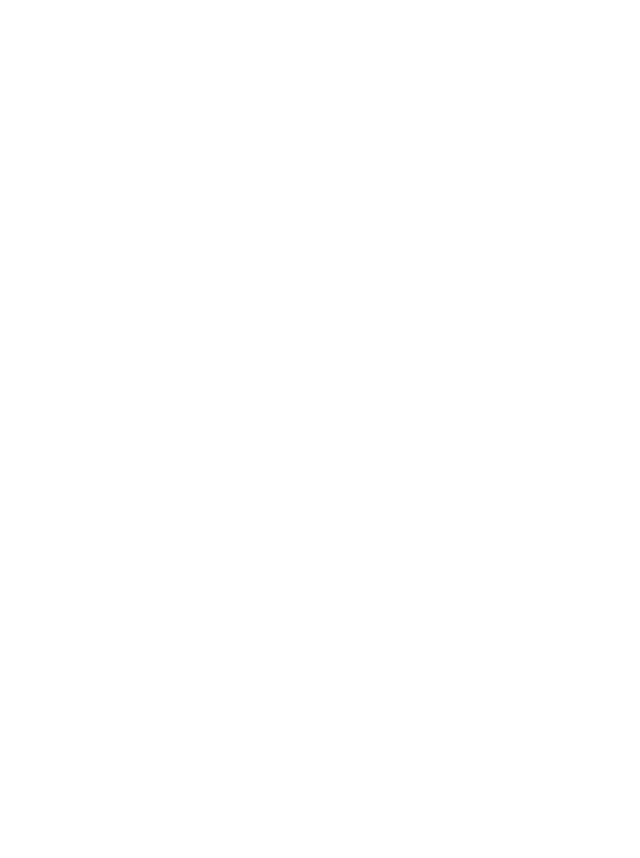
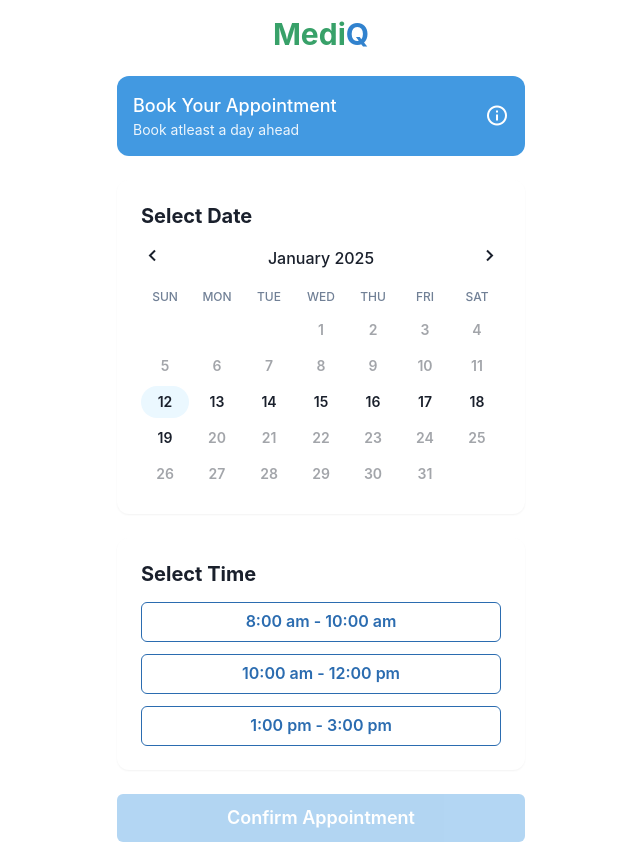
Before and after one commit to Asymptoads/MediQ, a React (Vite) app in the folder frontend/: page /appointmentsch in a window 1280 px wide. Before the commit this address had no page. Shown: the whole page, without its empty margins (319-959 px from the left). Before the commit the page ends 800 px from the top, so only its background shows below. Built offline with nearby package versions, Linux system fonts and the light colour scheme; a web font is replaced by a local one.

Commit message:
datepicker again

```diff
--- a/frontend/src/App.tsx
+++ b/frontend/src/App.tsx
@@ -24,7 +24,7 @@
 import './App.scss';
 import SpecializationDetails from './components/Patient/Specilization/SpecilizationDetails';
 import BookAppointment from './pages/Patient/BookAppointment/BookAppointment';
-
+import Appointmentsch from './pages/Patient/appointmentsch/appointmentsch';
 const App = () => {
     // return (
     //     <Box className='app'>
@@ -69,6 +69,7 @@
 
                     <Route path='/register' element={<Register />} />
                     <Route path='/my-account' element={<MyAccount />} />
+                    <Route path='/appointmentsch' element={<Appointmentsch />} />
                 </Routes>
             {/* </CalendarContextProvider> */}
         </Box>
--- a/frontend/src/pages/Patient/Datepicker/datepicker.tsx
+++ b/frontend/src/pages/Patient/appointmentsch/appointmentsch.tsx
@@ -10,8 +10,9 @@
   useToast,
   SimpleGrid,
 } from '@chakra-ui/react';
-import Icon from '../../components/Icon/Icon';
-import { useBackendAPIContext } from '../../contexts/BackendAPIContext/BackendAPIContext';
+import Icon from '../../../components/Shared/Icon/Icon';
+import { useBackendAPIContext } from '../../../contexts/BackendAPIContext/BackendAPIContext';
+
 
 interface CalendarDay {
   day: number | '';
```
Also changed, not shown: frontend/src/pages/Patient/appointmentsch/appointmentsch.scss (renamed from frontend/src/pages/Patient/Datepicker/datepicker.scss).
